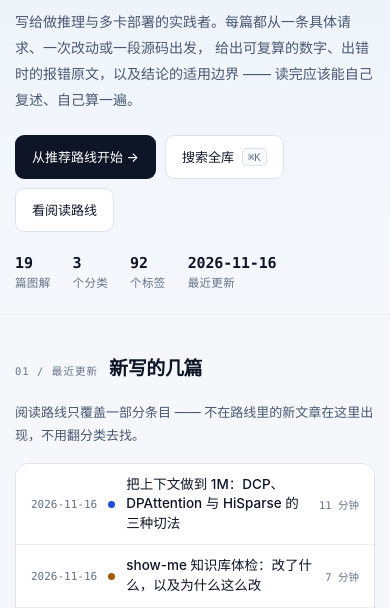
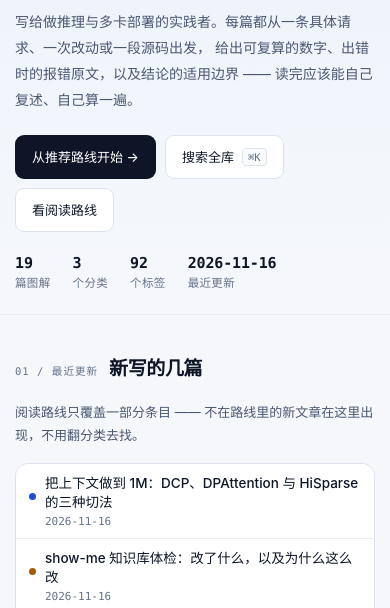
Before and after one commit to qqtang-code/show-me, a plain HTML site: page index.html in a window 390 px wide. Shown: the part 236-844 px from the top of the page. Drawn offline with Linux system fonts and the light colour scheme.

Commit message:
show-me: 最近更新在窄屏让标题拿满宽度

```diff
--- a/index.html
+++ b/index.html
@@ -317,6 +317,14 @@
   @media (max-width:400px){
     .hero h1{font-size:27px}
     .stat b{font-size:15px}
+  }
+  /* 最近更新：窄屏把标题拿满宽度，日期降到第二行，分钟让位 */
+  @media (max-width:640px){
+    .recent-a{grid-template-columns:7px minmax(0,1fr);gap:2px 9px;padding:10px 13px}
+    .recent-a .rc{grid-row:1;grid-column:1;margin-top:6px}
+    .recent-a .rt{grid-row:1;grid-column:2}
+    .recent-a .rd{grid-row:2;grid-column:2}
+    .recent-a .rm{display:none}
   }
   @media (prefers-reduced-motion:reduce){
     html{scroll-behavior:auto}
```
Also changed, not shown: templates/portal.html (+8 -0 lines).
